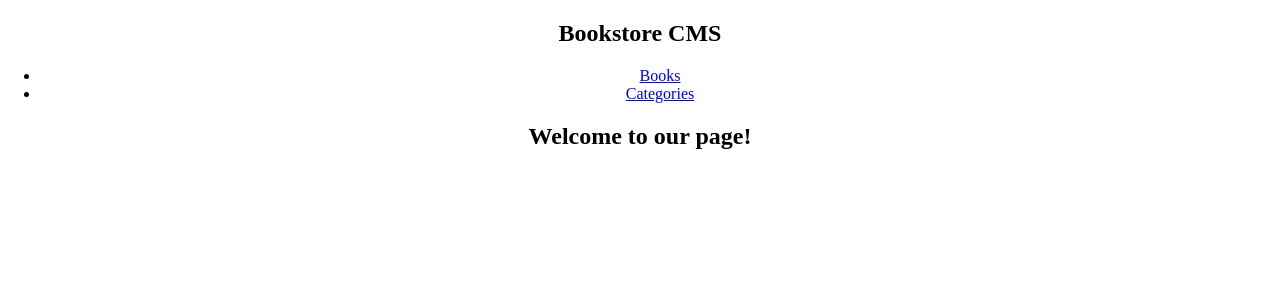
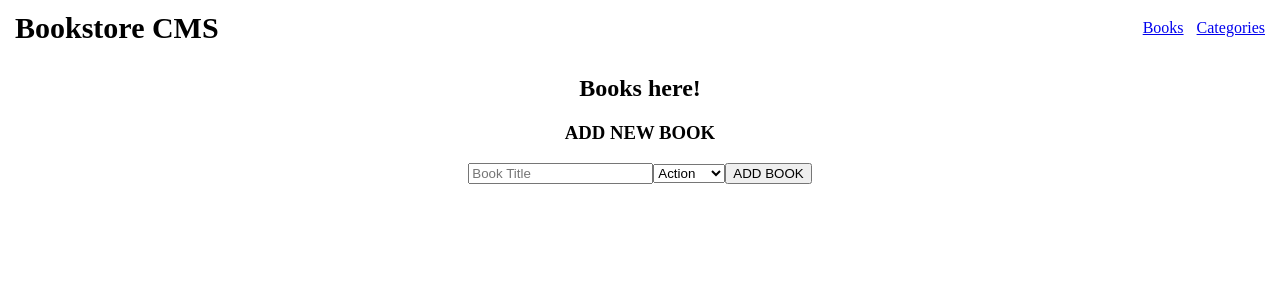
Before and after one commit to denisdiaconu/bookstore-react, a React (Create React App) app: page / in a window 1280 px wide. Shown: the top 300 px of the page. Built offline with nearby package versions, Linux system fonts and the light colour scheme.

Commit message:
Add form for add book

```diff
--- /dev/null
+++ b/src/components/Addbook.js
@@ -0,0 +1,19 @@
+import React from 'react';
+
+const Addbook = () => (
+  <div>
+    <h3>ADD NEW BOOK</h3>
+    <div className="addbook">
+      <input type="text" name="book-name" required placeholder="Book Title" />
+      <select name="category">
+        <option value="Action">Action</option>
+        <option value="Horror">Horror</option>
+        <option value="Comedy">Comedy</option>
+        <option value="Magic">Magic</option>
+      </select>
+      <button type="button">ADD BOOK</button>
+    </div>
+  </div>
+);
+
+export default Addbook;
--- a/src/components/Books.js
+++ b/src/components/Books.js
@@ -1,8 +1,10 @@
 import React from 'react';
+import Addbook from './Addbook';
 
 const Books = () => (
   <section className="home">
-    <h2>Welcome to our page!</h2>
+    <h2>Books here!</h2>
+    <Addbook />
   </section>
 );
 
--- a/src/components/Header.js
+++ b/src/components/Header.js
@@ -1,5 +1,6 @@
 import React from 'react';
 import { Link } from 'react-router-dom';
+import './style/header.css';
 
 const Header = () => (
   <header>
@@ -7,7 +8,7 @@ const Header = () => (
       <h1>Bookstore CMS</h1>
       <ul>
         <li><Link to="/">Books</Link></li>
-        <li><Link className="special" to="/categories">Categories</Link></li>
+        <li><Link to="/categories">Categories</Link></li>
       </ul>
     </nav>
   </header>
--- /dev/null
+++ b/src/components/style/header.css
@@ -0,0 +1,19 @@
+nav {
+  display: flex;
+  justify-content: space-between;
+  width: 100%;
+  height: 55px;
+  align-items: center;
+}
+
+ul {
+  display: flex;
+  list-style: none;
+  gap: 13px;
+  margin-right: 15px;
+}
+
+h1 {
+  font-size: 30px;
+  margin-left: 15px;
+}
```
